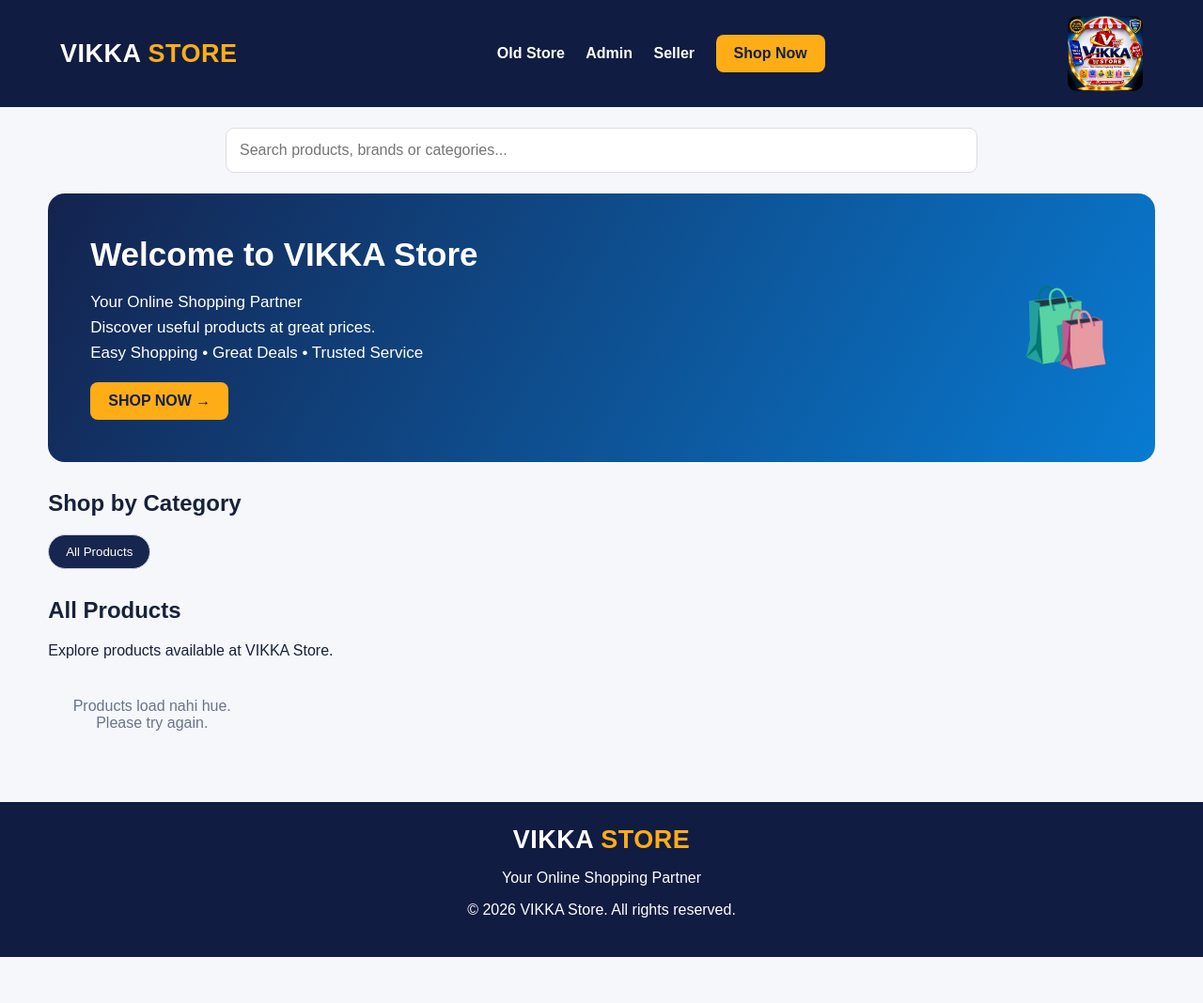
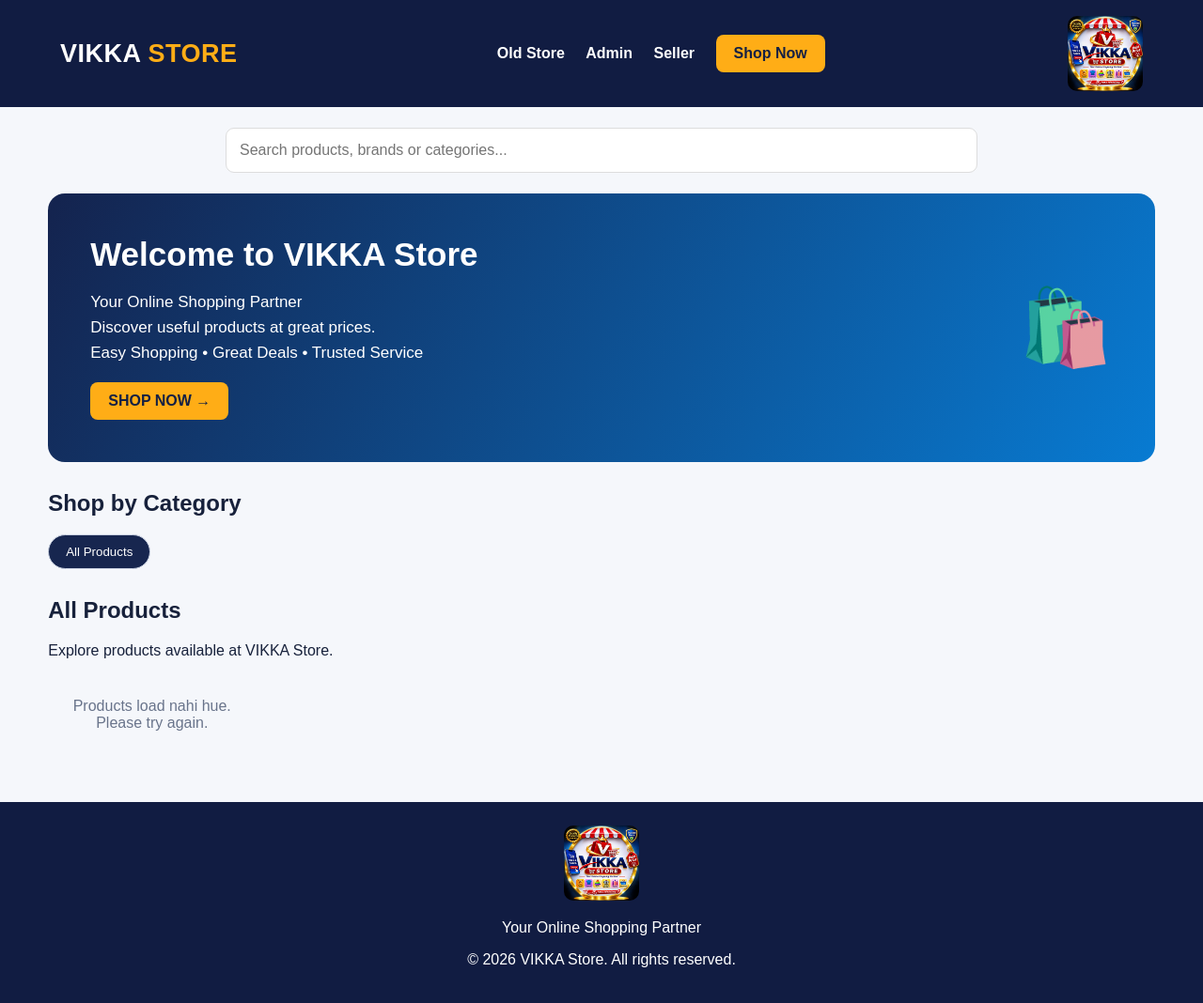
Before and after one commit to VICKY8579/VIKKA-STORE, a plain HTML site: page home.html in a window 1280 px wide. Shown: the whole page at 94% size. Before the commit the page ends 1019 px from the top, so only its background shows below. Drawn offline with nearby package versions, Linux system fonts and the light colour scheme; no server answers.

Commit message:
Update home.html

```diff
--- a/home.html
+++ b/home.html
@@ -86,7 +86,7 @@ placeholder="Search products, brands or categories...">
 </section>
 
 <footer>
-  <div class="logo">VIKKA <span>STORE</span></div>
+  <img src="VIKKA-STORE-LOGO.jpeg" alt="VIKKA STORE Logo" style="height:80px;width:80px;object-fit:contain;border-radius:10px;">
   <p>Your Online Shopping Partner</p>
   <p>© <span id="year"></span> VIKKA Store. All rights reserved.</p>
 </footer>
```
